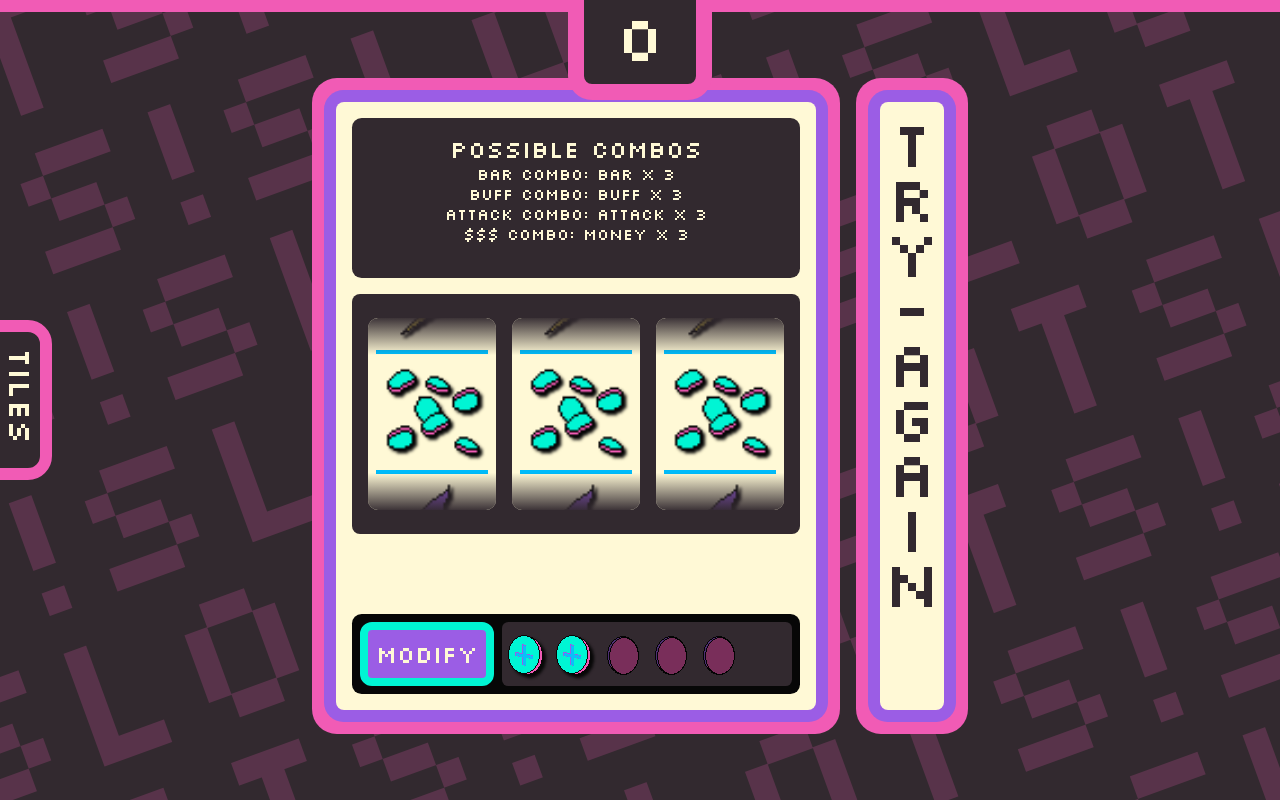
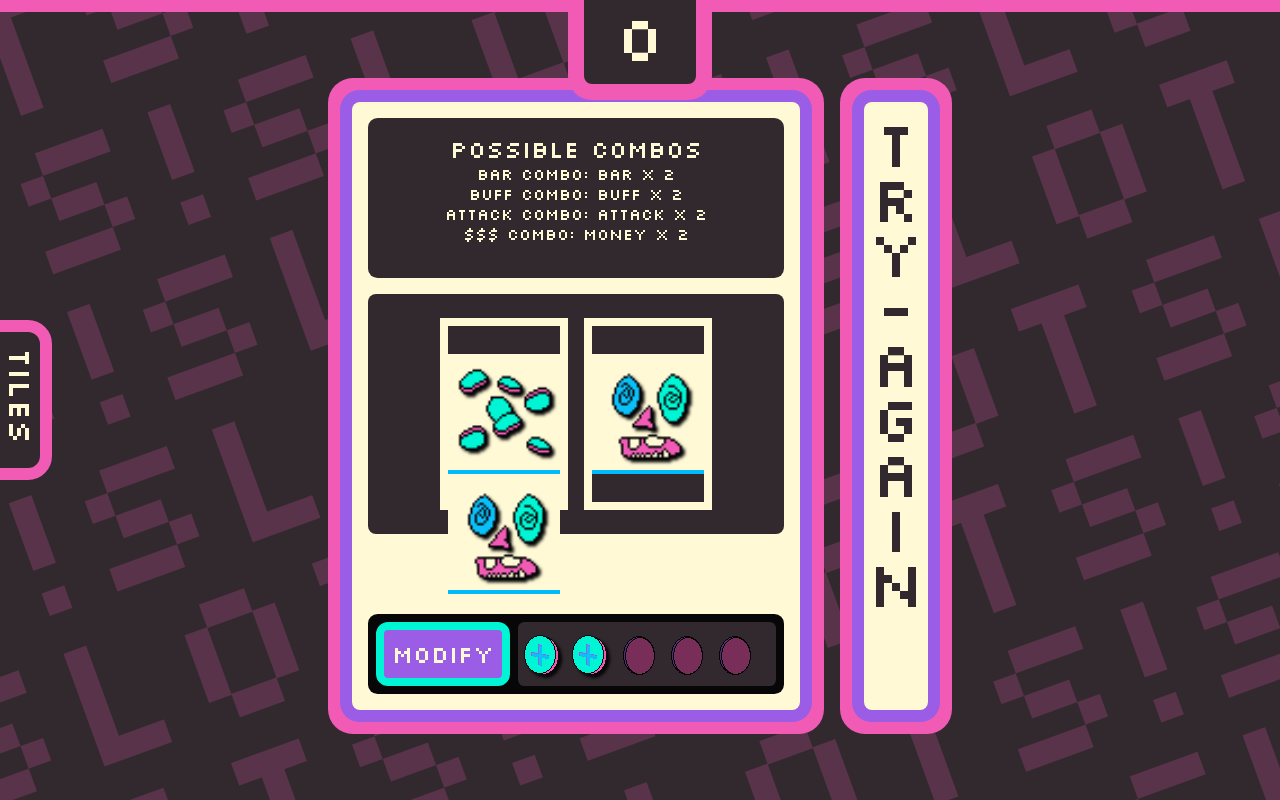
Before and after one commit to thyancey/slot-machine, a React (Vite) app: page / in a window 1280 px wide. Built offline with nearby package versions, Linux system fonts and the light colour scheme.

Commit message:
wip shift reelStates to use deckIdxs

```diff
--- a/src/components/machine-editor/reel-editor.tsx
+++ b/src/components/machine-editor/reel-editor.tsx
@@ -1,7 +1,8 @@
 import styled from 'styled-components';
 import { Fragment, useContext, useMemo } from 'react';
 import { AppContext } from '../../store/appcontext';
-import { MAX_REELS, MAX_REEL_TOKENS, Tile, tileGlossary } from '../../store/data';
+import { MAX_REELS, MAX_REEL_TOKENS, Tile } from '../../store/data';
+import { getReelTileStatesFromReelStates, getTileFromDeckIdx } from '../../store/utils';
 
 const ScWrapper = styled.ul`
   background-color: var(--color-grey);
@@ -155,28 +156,31 @@ function ReelEditor({ onInsertIntoReel, onRemoveFromReel, onInsertReel }: Props)
     return selectedTileIdx === -1 && upgradeTokens < MAX_REEL_TOKENS && !(reelStates.length === 1 && reelStates[0].length === 1);
   }, [ reelStates, selectedTileIdx, upgradeTokens ]);
 
-  const tile = useMemo(() => {
-    return tileGlossary[tileDeck[selectedTileIdx]];
+  const selectedTile = useMemo(() => {
+    return getTileFromDeckIdx(selectedTileIdx, tileDeck);
   }, [tileDeck, selectedTileIdx]);
 
+  const reelTileStates = useMemo(() => {
+    return getReelTileStatesFromReelStates(reelStates, tileDeck);
+  }, [ reelStates, tileDeck ])
 
   return (
     <ScWrapper>
       {canAddReels && (
         <ScReelContainer>
           <h3>{'NEW REEL'}</h3>
-          <InsertTileButton tile={tile} onClick={() => onInsertReel(-1)} />
+          <InsertTileButton tile={selectedTile} onClick={() => onInsertReel(-1)} />
         </ScReelContainer>
       )}
-      {reelStates.map((rd, rIdx) => (
+      {reelTileStates.map((reelTileState, rIdx) => (
         <ScReelContainer key={rIdx}>
           <h3>{`REEL ${rIdx + 1}`}</h3>
           <ScTiles>
-            <InsertTileButton key={`rc_-1`} tile={tile} onClick={() => onInsertIntoReel(rIdx, -1)} />
-            {rd.map((ri, tileIdx) => (
+            <InsertTileButton key={`rc_-1`} tile={selectedTile} onClick={() => onInsertIntoReel(rIdx, -1)} />
+            {reelTileState.map((tile, tileIdx) => (
               <Fragment key={`rc_${tileIdx}`}>
                 <ScReelContent>
-                  <img src={tileGlossary[ri].img} />
+                  <img src={tile.img} />
                   {canRemoveTiles && <ScRemoveLabel onClick={() => onRemoveFromReel(rIdx, tileIdx)}>
                     <span>{'REMOVE'}</span>
                     <div />
@@ -191,7 +195,7 @@ function ReelEditor({ onInsertIntoReel, onRemoveFromReel, onInsertReel }: Props)
       {canAddReels && (
         <ScReelContainer>
           <h3>{'NEW REEL'}</h3>
-          <InsertTileButton tile={tile} onClick={() => onInsertReel(reelStates.length - 1)} />
+          <InsertTileButton tile={selectedTile} onClick={() => onInsertReel(reelStates.length - 1)} />
         </ScReelContainer>
       )}
     </ScWrapper>
--- a/src/components/slotmachine/components/reel.tsx
+++ b/src/components/slotmachine/components/reel.tsx
@@ -1,9 +1,8 @@
 import { useCallback, useEffect, useMemo, useRef, useState } from 'react';
 import styled from 'styled-components';
 import ReelContent from './reel-content';
-import { REEL_HEIGHT, REEL_OVERLAP, Tile, SPIN_POWER_RANGE } from '../../../store/data';
-import { clamp, randInRange } from '../../../utils';
-import { ReelTarget, buildReelLegacy, getProgressiveSpinAngle, projectSpinAngle, projectSpinTarget } from '../utils';
+import { DeckIdxCollection, REEL_HEIGHT, TileKeyCollection } from '../../../store/data';
+import { getReelTileStateFromReelState } from '../../../store/utils';
 
 // imagine the construction as a ribbon, rendering each tile top to bottom
 // to complete the looping effect, REEL_OVERLAP n of tiles are repeated at the top and bottom
@@ -19,10 +18,7 @@ const ScWrapper = styled.div`
   position: relative;
 
   /* makes a cutout */
-  clip-path: inset(0 0 round 10px);
-
-  &.spinning {
-  }
+  /* clip-path: inset(0 0 round 10px); */
 `;
 
 const ScReelOverlay = styled.div`
@@ -50,131 +46,29 @@ const ScReelTape = styled.div`
 
 
 type Props = {
-  tiles: Tile[];
-  setCurTile: (tile: Tile | undefined) => void;
-  reelTarget: ReelTarget;
-  reelIdx: number; // mostly for identification / logging
+  reelIdx: number,
+  reelState: DeckIdxCollection,
+  tileDeck: TileKeyCollection
 };
 
-function SlotReel({ tiles, reelIdx, setCurTile, reelTarget }: Props) {
-  const [reelTiles, setReelTiles] = useState<Tile[]>([]);
-  const [isSpinning, setIsSpinning] = useState(false);
-  const spinTimer = useRef<number | null>(null);
-  const [spinPower, setSpinPower] = useState(0);
-  const [curIdx, setCurIdx] = useState(0);
+function NewReel({reelIdx, reelState, tileDeck}: Props) {
 
-  const [spinProgress, setSpinProgress] = useState(0); // 0 to 1 percentage
-  const [spinAngle, setSpinAngle] = useState(0);
-
-  const [lastSpinAngle, setLastSpinAngle] = useState(0);
-  const [spinAngleTarget, setSpinAngleTarget] = useState(0);
-
-  /*
-  useEffect(() => {
-    console.log(`reel #${reelIdx} initialized with reelTarget: ${reelTarget}`);
-  }, []);
-  */
-
-  useEffect(() => {
-    // console.log('---------- RESET REEL ---------');
-    setReelTiles(buildReelLegacy(tiles, REEL_OVERLAP));
-    setSpinAngle(0);
-
-    setLastSpinAngle(0);
-    setSpinProgress(0);
-     // reset the reel position, but maybe eventually keep it? itll be weird when adding/removing stuff
-    setCurIdx(0);
-  }, [tiles]);
-
-  useEffect(() => {
-    if (reelTarget && reelTarget[0] !== -1 && !isSpinning) {
-      // console.log(`reelTarget: ${reelIdx} : ${reelTarget}`);
-      triggerSpin();
-    }
-  }, [reelTarget]);
-
-  useEffect(() => {
-    if (isSpinning) {
-      setSpinProgress(spinPower);
-    }
-  }, [isSpinning]);
-
-  const triggerSpin = useCallback(() => {
-    const nextSpinTarget = projectSpinTarget(
-      tiles.length,
-      curIdx,
-      reelTarget[0],
-      3 // TODO: refactor this out, base spins off of # of tiles in reel
-    );
-    const projectedSpinAngle = projectSpinAngle(tiles.length, nextSpinTarget, curIdx);
-    const nextSpinAngle = spinAngle + projectedSpinAngle;
-
-    setCurTile(undefined);
-    setSpinAngleTarget(nextSpinAngle);
-    setSpinPower(randInRange(SPIN_POWER_RANGE));
-    setIsSpinning(true);
-  }, [tiles, reelTarget, spinAngle, curIdx]);
-
-  // remove timer when unmounting
-  useEffect(() => {
-    return () => {
-      // @ts-ignore
-      clearTimeout(spinTimer.current);
-    };
-  }, []);
-
-  useEffect(() => {
-    if (isSpinning) {
-      if (spinProgress < 1) {
-        spinTimer.current = window.setTimeout(() => {
-          const nextProgress = clamp(spinProgress + spinPower, 0, 1);
-          const nextAngle = lastSpinAngle + getProgressiveSpinAngle(nextProgress, spinAngleTarget, lastSpinAngle);
-
-          setSpinAngle(nextAngle);
-
-          setSpinProgress(nextProgress);
-        }, SPIN_TICK);
-      } else {
-        if (spinProgress > 1) {
-          //recover
-          const nextAngle = lastSpinAngle + getProgressiveSpinAngle(1, spinAngleTarget, lastSpinAngle);
-          setSpinAngle(nextAngle);
-          completeSpins();
-        } else {
-          // console.log('<< done', spinProgress);
-          completeSpins();
-        }
-      }
-    }
-  }, [spinProgress]);
-
-  // reset, save values, tell parent about where you landed
-  const completeSpins = useCallback(() => {
-    setIsSpinning(false);
-    setLastSpinAngle(spinAngle);
-    setCurIdx(reelTarget[0]);
-    setCurTile(tiles[reelTarget[0]]);
-  }, [reelTarget, setCurIdx, tiles, spinAngle]);
-
-  const reelTop = useMemo(() => {
-    // console.log('there are this many', tiles.length)
-    const reelTop = (-1 * spinAngle) % (REEL_HEIGHT * tiles.length);
-    // console.log('reelTop', reelTop)
-    return reelTop - REEL_OVERLAP * REEL_HEIGHT;
-  }, [spinAngle, tiles]);
+  const reelTileStates = useMemo(() => {
+    return getReelTileStateFromReelState(reelState, tileDeck);
+  }, [ reelState, tileDeck ])
 
   return (
-    <ScWrapper className={isSpinning ? 'spinning' : ''}>
+    <ScWrapper>
       <ScReelCenterer>
-        <ScReelTape style={{ top: `${reelTop}px` }}>
-          {reelTiles.map((tile, idx) => (
+        <ScReelTape>
+          {reelTileStates.map((tile, idx) => (
             <ReelContent key={`${reelIdx}-${idx}`} tile={tile} height={REEL_HEIGHT} />
           ))}
         </ScReelTape>
       </ScReelCenterer>
-      <ScReelOverlay />
+      {/* <ScReelOverlay /> */}
     </ScWrapper>
   );
 }
 
-export default SlotReel;
+export default NewReel;
--- a/src/components/slotmachine/index.tsx
+++ b/src/components/slotmachine/index.tsx
@@ -98,13 +98,13 @@ const ScHandle = styled.div`
 `;
 
 function SlotMachine() {
-  const [reelTargets, setReelTargets] = useState<ReelTarget[]>([]);
+  // const [reelTargets, setReelTargets] = useState<ReelTarget[]>([]);
   const [curTiles, setCurTiles] = useState<(Tile | undefined)[]>([]);
   const [spinCount, setSpinCount] = useState(0);
   const [spinLock, setSpinLock] = useState(false);
   const [reelCombos, setReelCombos] = useState<ReelCombo[]>([]);
   const [activeCombos, setActiveCombos] = useState<ReelComboResult[]>([]);
-  const { incrementScore, setReelStates, reelStates, setTileDeck, setDeckState } = useContext(AppContext);
+  const { setReelStates, reelStates, setTileDeck, setDeckState, tileDeck } = useContext(AppContext);
 
   useEffect(() => {
     setReelCombos(reelComboDef.map((reelCombo) => reelCombo));
@@ -119,45 +119,22 @@ function SlotMachine() {
   }, [setDeckState, setReelStates, setTileDeck]);
 
   useEffect(() => {
-    setReelTargets(Array(reelStates.length).fill([-1, 0]));
+    //setReelTargets(Array(reelStates.length).fill([-1, 0]));
     setCurTiles(Array(reelStates.length).fill(undefined));
   }, [reelStates]);
 
   const triggerSpin = useCallback(() => {
     if (!spinLock) {
-      const randomReelPositions = getRandom2dIdxs(reelStates.map((rs) => rs.map((r) => r)));
-      setReelTargets(randomReelPositions.map((r) => [r, spinCount]));
+      //const randomReelPositions = getRandom2dIdxs(reelStates.map((rs) => rs.map((r) => r)));
+      //setReelTargets(randomReelPositions.map((r) => [r, spinCount]));
 
       setSpinCount(spinCount + 1);
       setSpinLock(true);
       setActiveCombos([]);
     }
-  }, [spinCount, spinLock, reelStates]);
+  }, [spinCount, spinLock]);
 
-  const onCurTile = useCallback(
-    (tile: Tile | undefined, reelIdx: number) => {
-      // this mutation was the only way to get this working reliably...
-      curTiles[reelIdx] = tile;
-      setCurTiles([...curTiles]);
-
-      // if no undefined tiles, all tiles are done spinning.
-      if (curTiles.filter((rI) => rI === undefined).length === 0) {
-        const activeCombos = getActiveCombos(curTiles as Tile[], reelCombos);
-        setActiveCombos(activeCombos);
-
-        const comboScore = getComboScore(curTiles as Tile[], activeCombos);
-        if (comboScore !== 0) {
-          incrementScore(comboScore);
-        }
-        setSpinLock(false);
-      }
-    },
-    [curTiles, reelCombos, setSpinLock, setCurTiles, incrementScore]
-  );
-
-  const reelTiles = useMemo(() => {
-    return reelStates.map((reelState) => reelState.map((tileKey) => tileGlossary[tileKey]));
-  }, [reelStates]);
+  console.log('SlotMachine: reelStates', reelStates)
 
   return (
     <ScWrapper>
@@ -167,13 +144,12 @@ function SlotMachine() {
       </ScDisplayContainer>
 
       <ScReelContainer>
-        {reelTiles.map((tiles, rdIdx) => (
+        {reelStates.map((reelState, rdIdx) => (
           <Reel
             key={`reel-${rdIdx}`}
             reelIdx={rdIdx}
-            tiles={tiles}
-            reelTarget={reelTargets[rdIdx]}
-            setCurTile={(tile: Tile | undefined) => onCurTile(tile, rdIdx)}
+            reelState={reelState}
+            tileDeck={tileDeck}
           />
         ))}
       </ScReelContainer>
--- a/src/store/appcontext.tsx
+++ b/src/store/appcontext.tsx
@@ -1,7 +1,7 @@
 import { ReactNode, createContext, useState } from 'react';
-import { DeckState, MAX_REELS, INITIAL_TOKENS, MAX_REEL_TOKENS, UiState, TileKeyCollection } from './data';
+import { DeckState, MAX_REELS, INITIAL_TOKENS, MAX_REEL_TOKENS, UiState, TileKeyCollection, DeckIdxCollection } from './data';
 import { clamp } from '../utils';
-import { ReelState, insertAfterPosition, insertReelStateIntoReelStates, removeAtPosition } from './utils';
+import { insertAfterPosition, insertReelStateIntoReelStates, removeAtPosition } from './utils';
 
 const AppContext = createContext({} as AppContextType);
 interface AppContextType {
@@ -17,8 +17,8 @@ interface AppContextType {
   deckState: DeckState;
   setDeckState: (value: DeckState) => void;
 
-  reelStates: ReelState[];
-  setReelStates: (values: ReelState[]) => void;
+  reelStates: DeckIdxCollection[];
+  setReelStates: (values: DeckIdxCollection[]) => void;
 
   upgradeTokens: number;
   setUpgradeTokens: (value: number) => void;
@@ -39,7 +39,7 @@ const AppProvider = ({ children }: Props) => {
   const [uiState, setUiState] = useState<UiState>('game');
   const [upgradeTokens, setUpgradeTokensState] = useState(INITIAL_TOKENS);
   const [selectedTileIdx, setSelectedTileIdx] = useState(-1);
-  const [reelStates, setReelStates] = useState<ReelState[]>([]);
+  const [reelStates, setReelStates] = useState<DeckIdxCollection[]>([]);
   const [tileDeck, setTileDeck] = useState<TileKeyCollection>([]);
   const [deckState, setDeckState] = useState<DeckState>({
     drawn: [], draw: [], discard: []
@@ -50,8 +50,7 @@ const AppProvider = ({ children }: Props) => {
   };
 
   const insertIntoReel = (reelIdx: number, positionIdx: number) => {
-    const selectedTileKey = tileDeck[selectedTileIdx];
-    setReelStates(insertAfterPosition(reelIdx, positionIdx, selectedTileKey, reelStates));
+    setReelStates(insertAfterPosition(reelIdx, positionIdx, selectedTileIdx, reelStates));
   };
 
   const removeFromReel = (reelIdx: number, positionIdx: number) => {
@@ -60,8 +59,7 @@ const AppProvider = ({ children }: Props) => {
 
   const insertReel = (positionIdx: number) => {
     if(reelStates.length < MAX_REELS){
-      const selectedTileKey = tileDeck[selectedTileIdx];
-      setReelStates(insertReelStateIntoReelStates(positionIdx, [ selectedTileKey ], reelStates));
+      setReelStates(insertReelStateIntoReelStates(positionIdx, [ selectedTileIdx ], reelStates));
     } else {
       console.log(`cannot add more than ${MAX_REELS} reels!`);
     }
--- a/src/store/data.tsx
+++ b/src/store/data.tsx
@@ -185,6 +185,8 @@ export const defaultTileDeck: TileKeyCollection = [
  */
 export type TileKeyCollection = string[];
 
+export type DeckIdxCollection = number[];
+
 /**
  * Keeps track of TileDeck indicies while player is making choices
  * Generally, when discard is full, it refills draw
@@ -195,38 +197,12 @@ export type DeckState = {
   discard: number[]
 }
 
-export const defaultReelState: TileKeyCollection[] = [
+export const defaultReelState: DeckIdxCollection[] = [
   [
-    'coins',
-    // 'crazy',
-    'flame',
-    // 'halo',
-    'lightning',
-    // 'poison',
-    // 'shield',
-    // 'snowflake',
-    // 'sword',
+    0,
+    3
   ],
   [
-    'coins',
-    // 'crazy',
-    'flame',
-    // 'halo',
-    'lightning',
-    // 'poison',
-    // 'shield',
-    // 'snowflake',
-    // 'sword',
-  ],
-  [
-    'coins',
-    // 'crazy',
-    'flame',
-    // 'halo',
-    'lightning',
-    // 'poison',
-    // 'shield',
-    // 'snowflake',
-    // 'sword',
+    3
   ]
 ];
--- a/src/store/utils.tsx
+++ b/src/store/utils.tsx
@@ -1,6 +1,10 @@
-export type ReelState = string[];
+import { DeckIdxCollection, TileKeyCollection, tileGlossary } from './data';
 
-export const insertReelStateIntoReelStates = (positionIdx: number, newReelState: ReelState, reelStates: ReelState[]) => {
+export const insertReelStateIntoReelStates = (
+  positionIdx: number,
+  newReelState: DeckIdxCollection,
+  reelStates: DeckIdxCollection[]
+) => {
   const newPos = positionIdx + 1;
 
   if (newPos < 0 || newPos > reelStates.length) {
@@ -11,7 +15,7 @@ export const insertReelStateIntoReelStates = (positionIdx: number, newReelState:
   return [...reelStates.slice(0, newPos), newReelState, ...reelStates.slice(newPos)];
 };
 
-export const insertIntoArray = (positionIdx: number, newItem: string, array: ReelState) => {
+export const insertIntoArray = (positionIdx: number, newItem: number, array: DeckIdxCollection) => {
   const newPos = positionIdx + 1;
 
   if (newPos < 0 || newPos > array.length) {
@@ -22,27 +26,46 @@ export const insertIntoArray = (positionIdx: number, newItem: string, array: Ree
   return [...array.slice(0, newPos), newItem, ...array.slice(newPos)];
 };
 
-export const insertAfterPosition = (reelIdx: number, positionIdx: number, tileKey: string, reelStates: ReelState[]) => {
+export const insertAfterPosition = (
+  reelIdx: number,
+  positionIdx: number,
+  deckIdx: number,
+  reelStates: DeckIdxCollection[]
+) => {
   return reelStates.map((reelState, rIdx) => {
     if (rIdx === reelIdx) {
-      return insertIntoArray(positionIdx, tileKey, reelState);
+      return insertIntoArray(positionIdx, deckIdx, reelState);
     } else {
       return reelState;
     }
   });
 };
 
-export const removeAtPosition = (reelIdx: number, positionIdx: number, reelStates: ReelState[]) => {
-  if(reelStates.length === 1 && reelStates[0].length === 1){
+export const removeAtPosition = (reelIdx: number, positionIdx: number, reelStates: DeckIdxCollection[]) => {
+  if (reelStates.length === 1 && reelStates[0].length === 1) {
     console.log('ARE YOU CRAZY?!?! YOU CANT HAVE NOTHING!!!!!');
     return reelStates;
   }
 
-  return reelStates.map((reelState, rIdx) => {
-    if(rIdx === reelIdx){
-      return reelState.filter((_, index) => index !== positionIdx);
-    } else {
-      return reelState;
-    }
-  }).filter(rs => rs.length > 0);
-}
+  return reelStates
+    .map((reelState, rIdx) => {
+      if (rIdx === reelIdx) {
+        return reelState.filter((_, index) => index !== positionIdx);
+      } else {
+        return reelState;
+      }
+    })
+    .filter((rs) => rs.length > 0);
+};
+
+export const getReelTileStatesFromReelStates = (reelStates: DeckIdxCollection[], tileDeck: TileKeyCollection) => {
+  return reelStates.map((reelState) => reelState.map((deckIdx) => tileGlossary[tileDeck[deckIdx]]));
+};
+
+export const getReelTileStateFromReelState = (reelState: DeckIdxCollection, tileDeck: TileKeyCollection) => {
+  return reelState.map((deckIdx) => tileGlossary[tileDeck[deckIdx]]);
+};
+
+export const getTileFromDeckIdx = (deckIdx: number, tileDeck: TileKeyCollection) => {
+  return tileGlossary[tileDeck[deckIdx]];
+};
```
